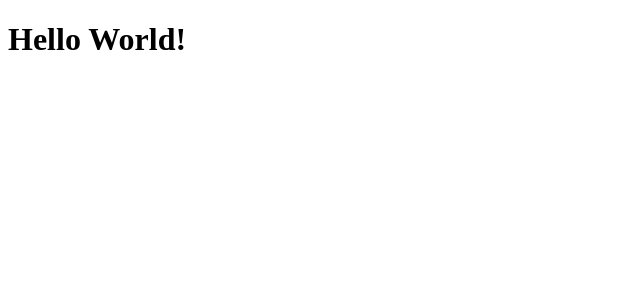
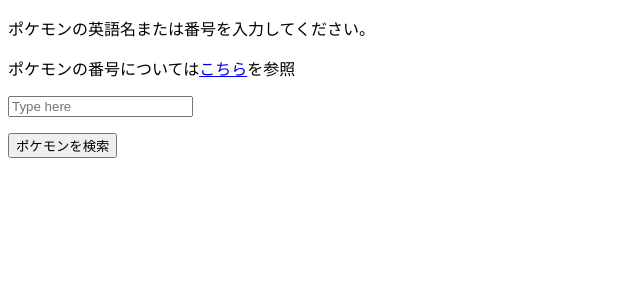
Before and after one commit to kinari321/pokemon-bmi, a Vue app: page / in a window 1280 px wide. Shown: the top 300 px of the page, without its empty margins (0-640 px from the left). Built offline with nearby package versions, Linux system fonts and the light colour scheme.

Commit message:
v-on, v-bindを使ってAPIを叩けるようにする

```diff
--- a/src/App.vue
+++ b/src/App.vue
@@ -1,3 +1,38 @@
+<script setup>
+  import { ref, onMounted } from 'vue';
+
+  const pokemonName = ref('');
+  const pokemonData = ref(null);
+
+  function onInput(e) {
+    pokemonName.value = e.target.value;
+  }
+  async function fetchPokemonData() {
+    console.log(pokemonName.value);
+    const res = await fetch(
+      `https://pokeapi.co/api/v2/pokemon/${pokemonName.value}`
+    );
+    pokemonData.value = await res.json();
+    pokemonName.value = '';
+  }
+</script>
+
 <template>
-  <h1>Hello World!</h1>
+  <div>
+    <p>ポケモンの英語名または番号を入力してください。</p>
+    <p>
+      ポケモンの番号については<a
+        href="https://wiki.xn--rckteqa2e.com/wiki/%E3%83%9D%E3%82%B1%E3%83%A2%E3%83%B3%E4%B8%80%E8%A6%A7"
+        target="_blank"
+        rel="noopener noreferrer"
+        >こちら</a
+      >を参照
+    </p>
+  </div>
+  <input :value="pokemonName" @input="onInput" placeholder="Type here" />
+  <p>{{ pokemonName }}</p>
+  <button @click="fetchPokemonData">ポケモンを検索</button>
+  <!-- <p v-if="!pokemonData">{{ loadingText }}</p> -->
+  <!-- <pre v-else>{{ pokemonData }}</pre> -->
+  <pre>{{ pokemonData }}</pre>
 </template>
```
